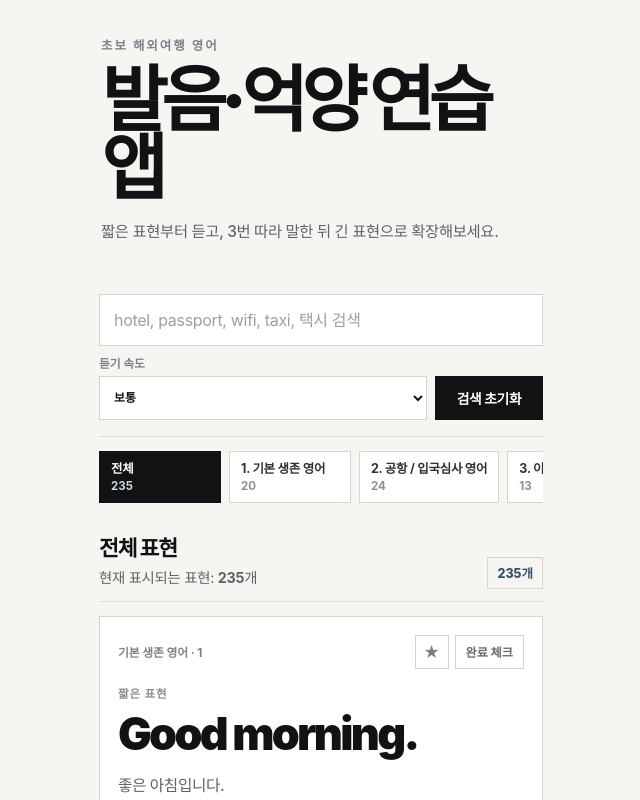
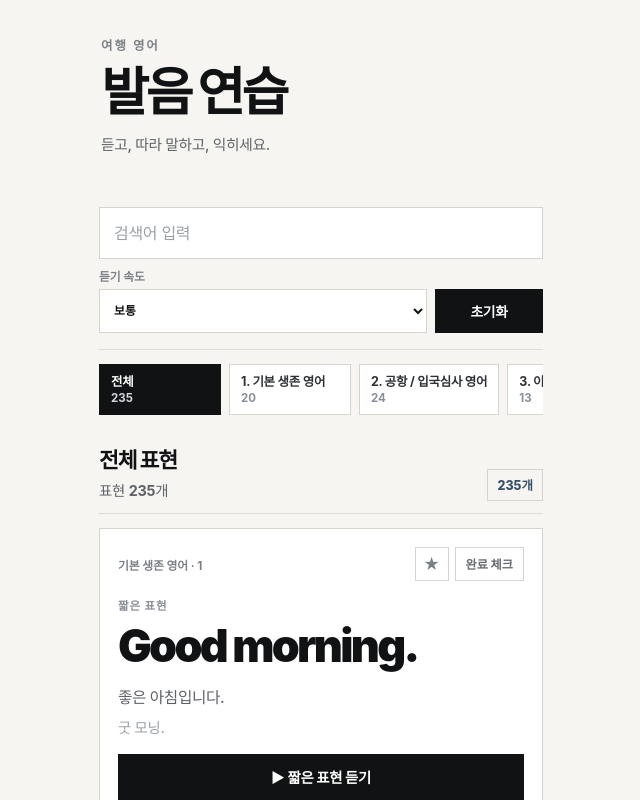
Before and after one commit to marine797/marine797, a React (Vite) app: page / in a window 1280 px wide. Shown: the top 800 px of the page, without its empty margins (319-959 px from the left). Built offline with nearby package versions, Linux system fonts and the light colour scheme.

Commit message:
Simplify app copy and reduce hero title size

```diff
--- a/src/App.tsx
+++ b/src/App.tsx
@@ -107,10 +107,10 @@ export default function App() {
   return (
     <main className="appShell">
       <header className="hero">
-        <p className="eyebrow">초보 해외여행 영어</p>
-        <h1>발음·억양 연습 앱</h1>
+        <p className="eyebrow">여행 영어</p>
+        <h1>발음 연습</h1>
         <p className="subtitle">
-          짧은 표현부터 듣고, 3번 따라 말한 뒤 긴 표현으로 확장해보세요.
+          듣고, 따라 말하고, 익히세요.
         </p>
       </header>
 
@@ -119,7 +119,7 @@ export default function App() {
           className="searchInput"
           value={query}
           onChange={(event) => setQuery(event.target.value)}
-          placeholder="hotel, passport, wifi, taxi, 택시 검색"
+          placeholder="검색어 입력"
         />
 
         <div className="rateControl">
@@ -136,7 +136,7 @@ export default function App() {
         </div>
 
         <button className="pill" onClick={() => setQuery("")}>
-          검색 초기화
+          초기화
         </button>
       </section>
 
@@ -169,9 +169,9 @@ export default function App() {
 
       <section className="sectionHeader">
         <div>
-          <h2>{query ? `"${query}" 검색 결과` : "전체 표현"}</h2>
+          <h2>{query ? `"${query}"` : "전체 표현"}</h2>
           <p>
-            현재 표시되는 표현: <strong>{filteredItems.length}</strong>개
+            표현 <strong>{filteredItems.length}</strong>개
           </p>
         </div>
         <span className="countBadge">{filteredItems.length}개</span>
--- a/src/styles.css
+++ b/src/styles.css
@@ -59,16 +59,16 @@ button {
 .hero h1 {
   margin: 0;
   color: #101214;
-  font-size: clamp(2.7rem, 13vw, 4.5rem);
+  font-size: clamp(2.15rem, 10vw, 3.25rem);
   font-weight: 900;
-  line-height: 0.94;
-  letter-spacing: -0.09em;
+  line-height: 1.02;
+  letter-spacing: -0.065em;
 }
 
 .subtitle {
-  margin: 18px 0 0;
+  margin: 14px 0 0;
   color: #5f6368;
-  font-size: 0.96rem;
+  font-size: 0.92rem;
   font-weight: 500;
   line-height: 1.75;
   letter-spacing: -0.02em;
@@ -450,7 +450,7 @@ button {
   }
 
   .hero h1 {
-    font-size: 2.55rem;
+    font-size: 2.1rem;
   }
 
   .toolbar {
```
